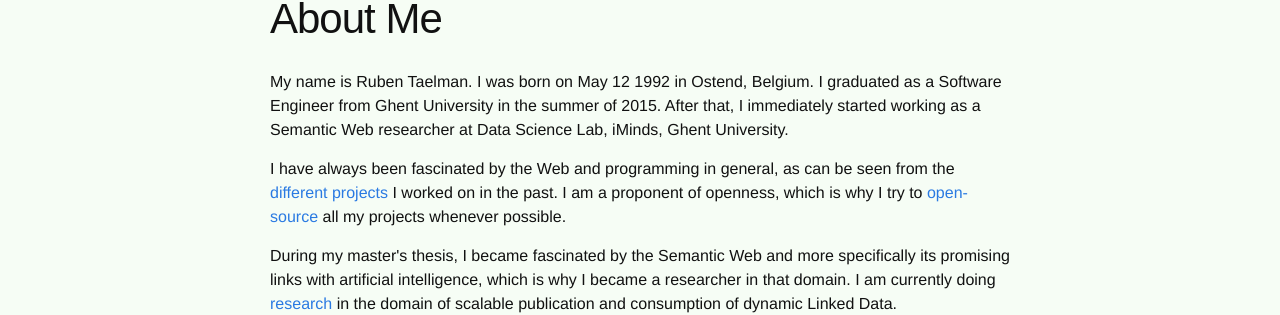
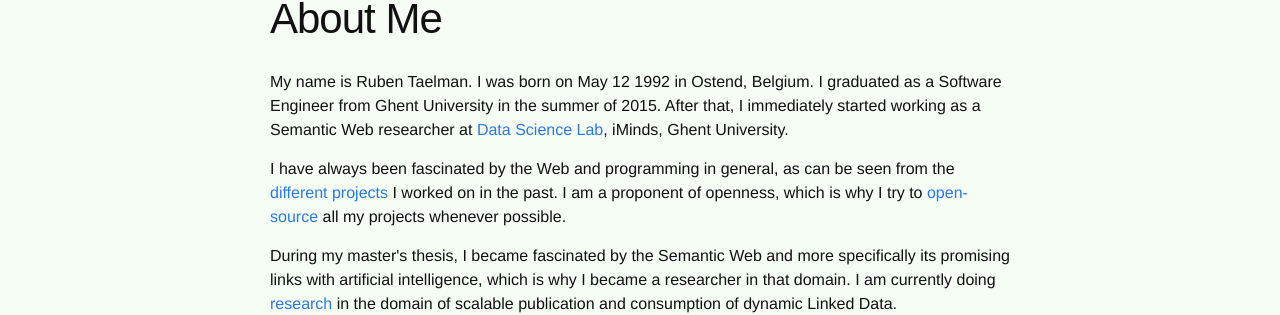
Before and after one commit to rubensworks/rubensworks.net, a Jekyll site: the page built from about.html, in a window 1280 px wide. Shown: the part 195-510 px from the top of the page. Built offline with Jekyll 4.4.1, drawn with Linux system fonts in a browser that asks for light colours; some web fonts are replaced; some of the changed lines change nothing that is shown.

Commit message:
Link to DSLab

```diff
--- a/about.html
+++ b/about.html
@@ -8,7 +8,7 @@
   My name is <span itemprop="name">Ruben Taelman</span>.
   I was born on <span itemprop="birthDate">May 12 1992</span> in <span itemprop="birthPlace">Ostend, Belgium</span>.
   I graduated as a Software Engineer from <span itemprop="alumniOf">Ghent University</span> in the summer of 2015.
-  After that, I immediately started working as a Semantic Web researcher at <span itemprop="affiliation">Data Science Lab, iMinds, Ghent University</span>.
+  After that, I immediately started working as a Semantic Web researcher at <span itemprop="affiliation"><a href="http://datasciencelab.ugent.be/" target="_blank">Data Science Lab</a>, iMinds, Ghent University</span>.
 </p>
 
 <p>
```
